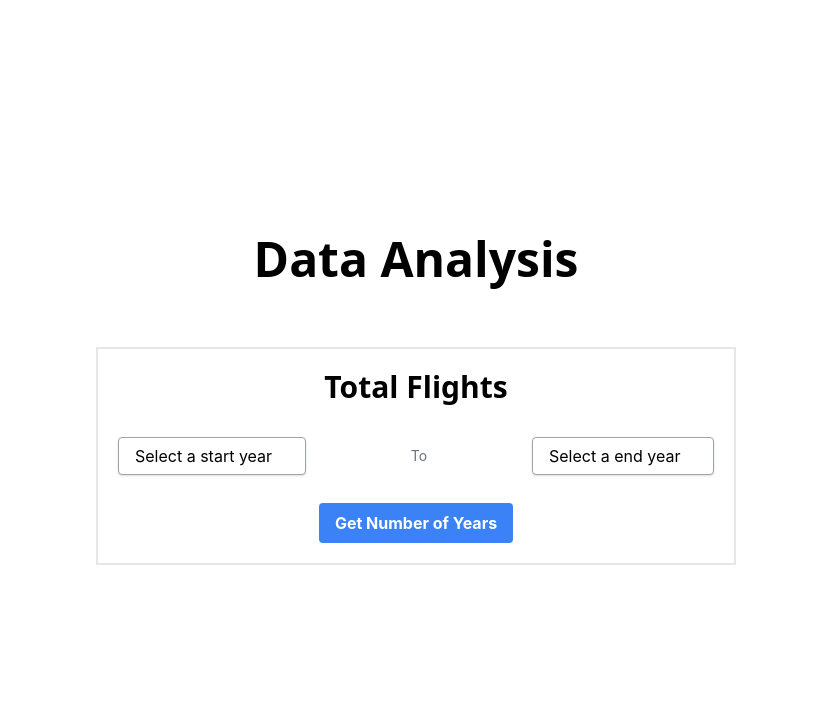
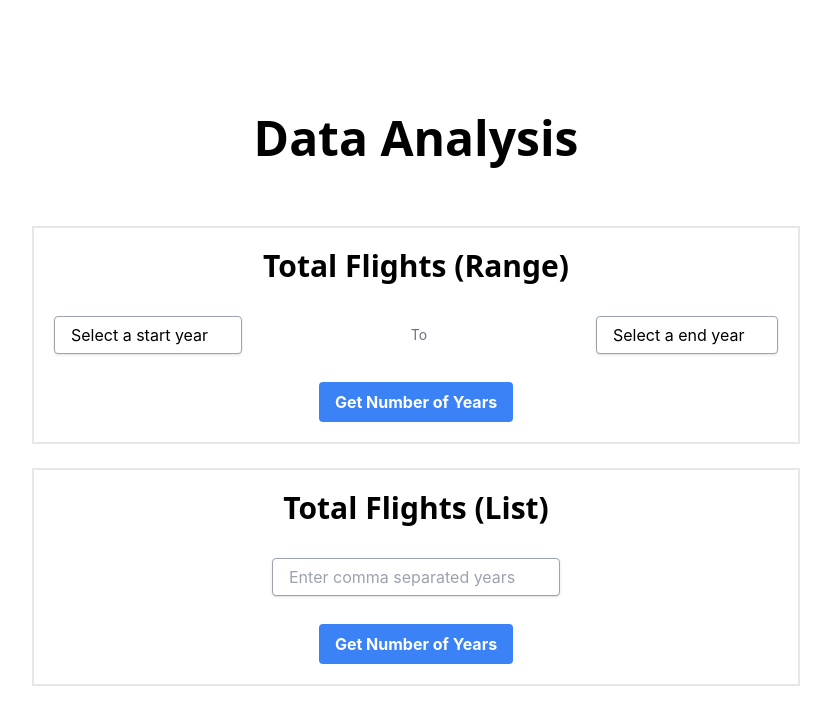
Before and after one commit to nsengupta5/Flight-Analyzer, a React (Create React App) app in the folder frontend/: page /data-analysis in a window 1280 px wide. Shown: the top 724 px of the page, without its empty margins (224-1055 px from the left). Built offline with nearby package versions, Linux system fonts and the light colour scheme.

Commit message:
Part 1.2 done

```diff
--- a/frontend/src/components/form/Input.js
+++ b/frontend/src/components/form/Input.js
@@ -1,8 +1,8 @@
 function Input(props) {
-  const { placeholder, label } = props;
+  const { placeholder, label, onChange } = props;
 
   return (
-      <input type="text" id={label} placeholder={placeholder} class="w-64 border-2 border-grey boe" />
+      <input type="text" id={label} placeholder={placeholder} onChange={onChange} class="block appearance-none bg-white border border-gray-400 hover:border-gray-500 px-4 py-2 pr-8 rounded shadow leading-tight focus:outline-none focus:shadow-outline w-72" />
   );
 }
 
--- /dev/null
+++ b/frontend/src/components/tasks/Part1/TotalFlightsList.js
@@ -0,0 +1,66 @@
+import React, { useState } from 'react';
+import axios from 'axios';
+import Input from '../../form/Input';
+import Submit from '../../form/Submit';
+
+function getYearList(yearQuery) {
+  const minYear = 1987;
+  const maxYear = 2020;
+  const years = yearQuery.split(',').map(year => Number(year.trim()));
+  for (let year of years) {
+    if (year < minYear || year > maxYear) {
+      return [];
+    }
+  }
+  return years;
+}
+
+function TotalFlightsList() {
+  const [yearQuery, setYearQuery] = useState('');
+  const [totalFlights, setTotalFlights] = useState(-1);
+
+  const handleYearChange = (e) => {
+    setYearQuery(e.target.value);
+  }
+
+  const handleSubmit = (e) => {
+    e.preventDefault();
+
+    const yearList = getYearList(yearQuery);
+    if (yearList.length === 0) {
+      alert('Invalid year range');
+      return;
+    }
+
+    // Use axios to send the data to the backend
+    axios.post('/api/total-flights-list', {
+      // Cast the years to integers
+      years: yearList
+    })
+    .then((response) => {
+      setTotalFlights(response.data.total_flights);
+    })
+    .catch((error) => {
+      console.log(error);
+    }
+    )};
+
+  return (
+    <div class="flex flex-col justify-center items-center w-3/5 border-2 border-grey p-5">
+      <h1 class="text-black text-3xl font-sans font-semibold mb-8">Total Flights (List)</h1>
+      <form onSubmit={handleSubmit} class="w-full">
+        <div class="flex flex-col justify-center items-center w-full">
+          <div>
+            <Input placeholder="Enter comma separated years" onChange={handleYearChange} />
+          </div>
+          <div class="mt-7">
+            <Submit placeholder="Get Number of Years"/>
+          </div>
+        </div>
+      </form>
+      {totalFlights !== -1 && <p class="text-black text-1xl font-sans font-semibold mt-5">Total Flights: {totalFlights}</p>}
+    </div>
+  )
+}
+
+export default TotalFlightsList;
--- a/frontend/src/components/tasks/Part1/TotalFlights.js
+++ b/frontend/src/components/tasks/Part1/TotalFlightsRange.js
@@ -1,4 +1,5 @@
-import React, { useState, useEffect } from 'react';
+import React, { useState } from 'react';
+import axios from 'axios';
 import Select from '../../form/Select';
 import Submit from '../../form/Submit';
 
@@ -13,10 +14,11 @@ function getYears() {
   return years;
 }
 
-function TotalFlights() {
+function TotalFlightsRange() {
   const years = getYears();
   const [startYear, setStartYear] = useState('');
   const [endYear, setEndYear] = useState('');
+  const [totalFlights, setTotalFlights] = useState(-1);
 
   const handleStartYearChange = (e) => {
     setStartYear(e.target.value);
@@ -28,13 +30,23 @@ function TotalFlights() {
 
   const handleSubmit = (e) => {
     e.preventDefault();
-    console.log('startYear:', startYear);
-    console.log('endYear:', endYear);
-  }
+    // Use axios to send the data to the backend
+    axios.post('/api/total-flights-range', {
+      // Cast the years to integers
+      start_year: Number(startYear),
+      end_year: Number(endYear)
+    })
+    .then((response) => {
+      setTotalFlights(response.data.total_flights);
+    })
+    .catch((error) => {
+      console.log(error);
+    }
+    )};
 
   return (
-    <div class="flex flex-col justify-center items-center w-1/2 border-2 border-grey p-5">
-      <h1 class="text-black text-3xl font-sans font-semibold mb-8">Total Flights</h1>
+    <div class="flex flex-col justify-center items-center w-3/5 border-2 border-grey p-5">
+      <h1 class="text-black text-3xl font-sans font-semibold mb-8">Total Flights (Range)</h1>
       <form onSubmit={handleSubmit} class="w-full">
         <div class="flex flex-col justify-center items-center w-full">
           <div class="flex flex-row justify-between items-center w-full">
@@ -47,8 +59,9 @@ function TotalFlights() {
           </div>
         </div>
       </form>
+      {totalFlights !== -1 && <p class="text-black text-1xl font-sans font-semibold mt-5">Total Flights: {totalFlights}</p>}
     </div>
   )
 }
 
-export default TotalFlights;
+export default TotalFlightsRange;
--- a/frontend/src/pages/DataAnalysis.js
+++ b/frontend/src/pages/DataAnalysis.js
@@ -1,12 +1,16 @@
 import React from 'react';
-import TotalFlights from '../components/tasks/Part1/TotalFlights';
+import TotalFlightsRange from '../components/tasks/Part1/TotalFlightsRange';
+import TotalFLightsList from '../components/tasks/Part1/TotalFlightsList';
+
 
 function DataAnalysis() {
   return (
     <div class="flex flex-col justify-center items-center h-screen">
       <h1 class="text-black
-      text-5xl font-sans font-semibold mb-16">Data Analysis</h1>
-      <TotalFlights />
+        text-5xl font-sans font-semibold mb-16">Data Analysis</h1>
+        <TotalFlightsRange />
+        <br />
+        <TotalFLightsList />
     </div>
   )
 }
```
Also changed, not shown: 1 other file (tests, documents, lock files or other folders).
